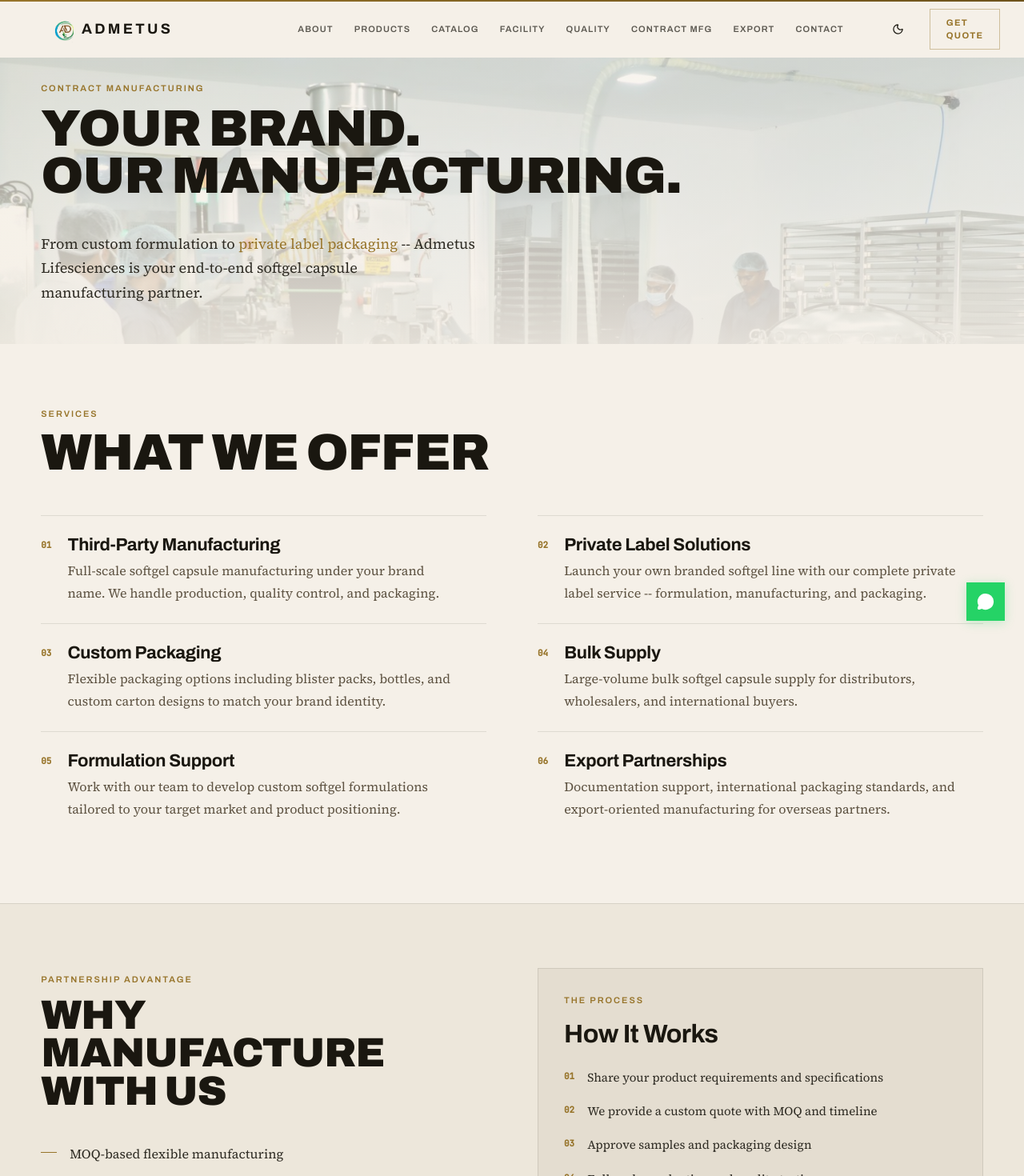
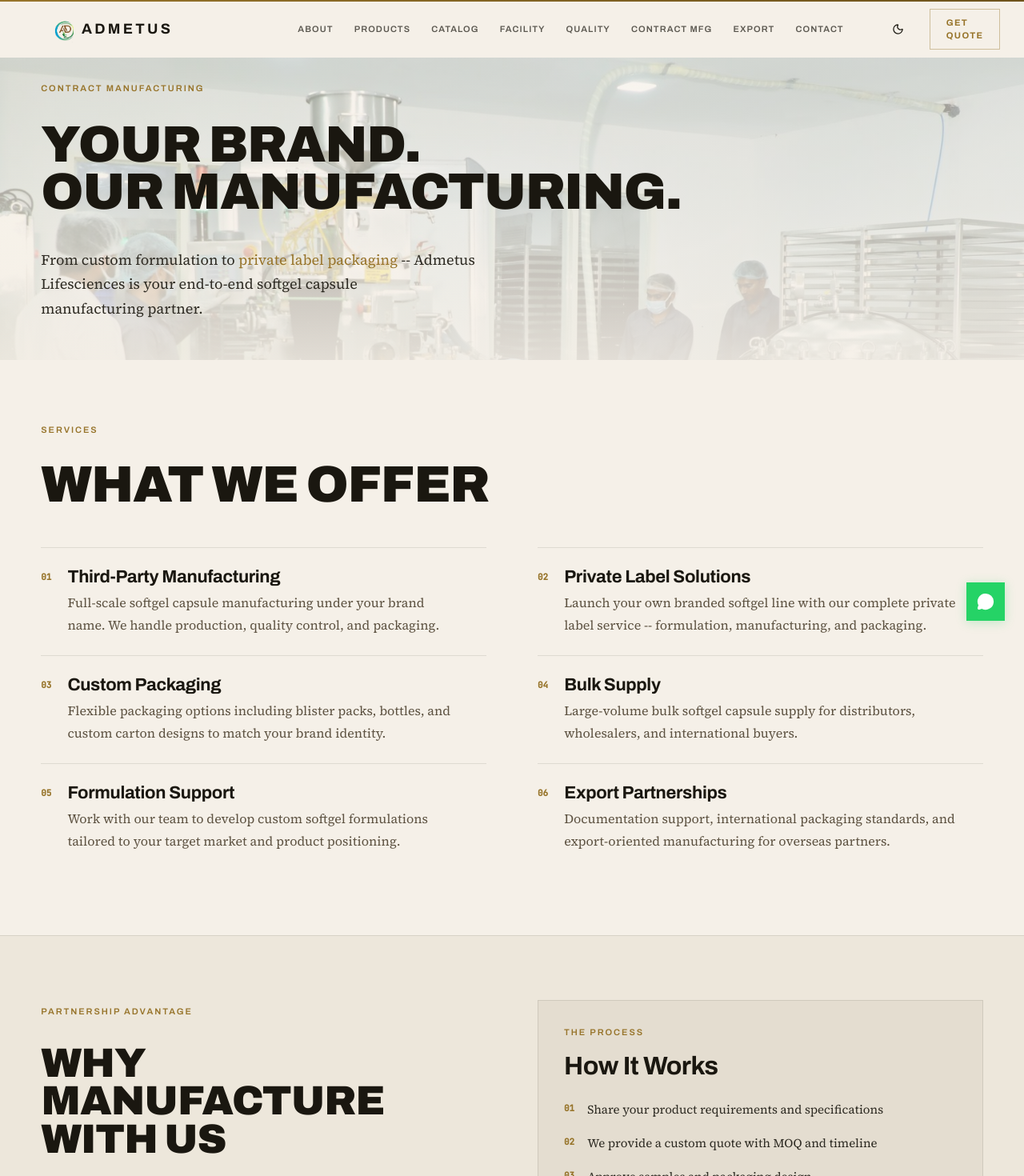
Before and after one commit to gauravlochab/admetus-lifesciences, a Next.js app: page /contract-manufacturing in a window 1280 px wide. Shown: the top 1470 px of the page at 80% size. Built offline with nearby package versions, Linux system fonts and the light colour scheme.

Commit message:
style: increase vertical space between gold label texts and section headings on contract-manufacturing page

```diff
--- a/src/app/contract-manufacturing/page.tsx
+++ b/src/app/contract-manufacturing/page.tsx
@@ -90,7 +90,7 @@ export default function ContractManufacturingPage() {
         <div className="absolute inset-0" style={{ background: "linear-gradient(135deg, rgba(200,169,81,0.04), transparent 60%)" }} />
         <div className="relative mx-auto max-w-[var(--container-max)] w-full px-[var(--gutter)]">
           <span className="label-text text-[var(--gold)]">Contract Manufacturing</span>
-          <h1 className="mt-3 mb-8 md:mb-10 display-section text-[var(--hero-text)]">
+          <h1 className="mt-6 md:mt-8 mb-8 md:mb-10 display-section text-[var(--hero-text)]">
             YOUR BRAND.<br />OUR&nbsp;MANUFACTURING.
           </h1>
           <p className="body-large text-[var(--text-cream)] max-w-[58ch]">
@@ -105,7 +105,7 @@ export default function ContractManufacturingPage() {
       <section className="py-20">
         <div className="mx-auto max-w-[var(--container-max)] px-[var(--gutter)]">
           <SectionReveal>
-            <span className="label-text text-[var(--gold)] mb-3 block">SERVICES</span>
+            <span className="label-text text-[var(--gold)] mb-6 md:mb-8 block">SERVICES</span>
             <h2 className="display-section text-[var(--foreground)] mb-10 md:mb-12">
               WHAT WE&nbsp;OFFER
             </h2>
@@ -136,7 +136,7 @@ export default function ContractManufacturingPage() {
             <SectionReveal>
               <div>
                 <span className="label-text text-[var(--gold)]">Partnership Advantage</span>
-                <h2 className="mt-3 display-section text-[var(--foreground)] mb-8 md:mb-10" style={{ fontSize: "clamp(2rem, 4vw, 3.5rem)" }}>
+                <h2 className="mt-6 md:mt-8 display-section text-[var(--foreground)] mb-8 md:mb-10" style={{ fontSize: "clamp(2rem, 4vw, 3.5rem)" }}>
                   WHY MANUFACTURE WITH&nbsp;US
                 </h2>
                 <ul className="space-y-3">
```
